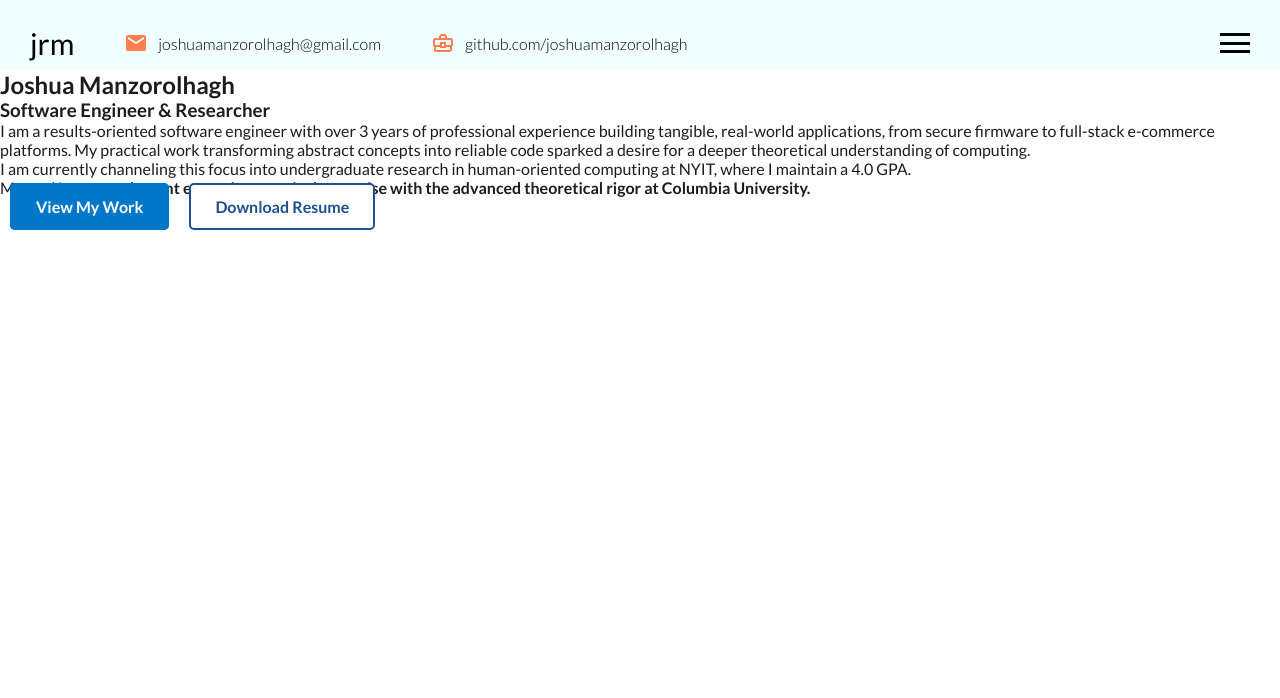
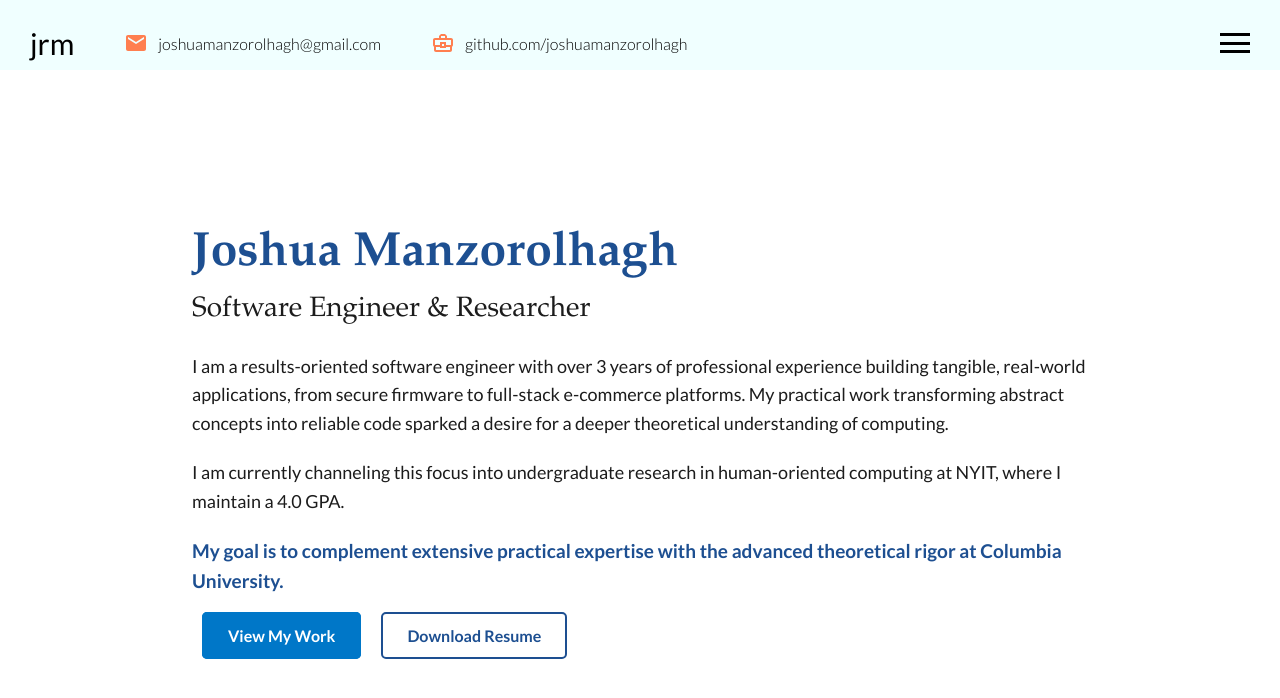
Before and after one commit to jmanzorolhagh/jmanzorolhagh.github.io, a React (Create React App) app: page / in a window 1280 px wide. Shown: the top 698 px of the page. Built offline with nearby package versions, Linux system fonts and the light colour scheme; a web font is replaced by a local one.

Commit message:
Updated colors and margins to reflect professisonal summary

```diff
--- a/src/components/intro/Intro.jsx
+++ b/src/components/intro/Intro.jsx
@@ -1,4 +1,3 @@
-// src/components/intro/Intro.jsx
 import "./intro.scss";
 
 export default function Intro() {
@@ -24,7 +23,7 @@ export default function Intro() {
         </p>
         <div className="buttons">
           <a href="#works" className="btn btn-primary">View My Work</a>
-          <a href="/Joshua Manzorolhagh Resume.docx" download className="btn btn-outline">
+          <a href="Joshua Manzorolhagh Resume.docx" download className="btn btn-outline">
             Download Resume
           </a>
         </div>
--- a/src/components/intro/intro.scss
+++ b/src/components/intro/intro.scss
@@ -1,131 +1,63 @@
-.Intro{
-    background-color: black;
+@import "../../_variables";
+
+.intro {
   display: flex;
+  align-items: center;
+  justify-content: center;
+  background-color: $columbia-white;
+  color: $columbia-text-dark;
   overflow: hidden;
-    h1{
-        color: coral;
-        position: absolute;
-        left: 1330px;
-        top: 150px;
-        float: right;
+
+  .wrapper {
+    width: 70%;
+    max-width: 900px;
+    text-align: left;
+    opacity: 0;
+    transform: translateY(20px);
+    animation: fadeIn 1s ease 0.5s forwards;
+
+    h1 {
+      font-family: $font-serif;
+      font-size: 48px;
+      font-weight: 700;
+      color: $columbia-blue-dark;
+      margin-bottom: 10px;
+    }
+
+    h3 {
+      font-family: $font-serif;
+      font-size: 28px;
       font-weight: 400;
-        transform: rotate(90deg);
-        font-size: 50px;
+      margin-bottom: 25px;
+      color: $columbia-text-dark;
     }
-    .left{
 
-        overflow: hidden;
-        flex: 0.4;
-        .imageContainer{
-            position: relative;
-            .imageSource{
-                position: absolute;
-                animation-name: fade 3s;
-                //filter: invert(1);
-                width: 500px;
-                height: 500px;
-                top: -150px;
-                right: 150px;
-                .logo{
-                    width: 100%;
-                    height: 100%;
+    p {
+      font-family: $font-sans;
+      font-size: 18px;
+      line-height: 1.6;
+      margin-bottom: 20px;
+
+      &.goal {
+        font-size: 19px;
+        font-weight: 700;
+        color: $columbia-blue-dark;
       }
     }
   }
-        p{
-            color: azure;
-            animation-name: fade;
-            margin-top: 330px;
-            animation-duration: 5s;
-            text-align: center;
-            font-size: 25px;
-            font-weight: 300;
-        }
-        .languageIcons{
-            font-size: 40px;
-            display: flex;
-            justify-content: center;
-            margin-top: 20px;
-            color: coral;
-            ul{
-                columns: 4;
-                column-gap: 100px;
-                /*li{
-                    &:hover{
-                        transform: scale(1.2);
-                        color: white;
-                        transition: ease-in-out;
-                    }
-                }*/
-            }
-        }
-        h1{
-            z-index: 2;
-            display: flex;
-            margin: 260px;
-            align-items: flex-end;
-            justify-content: center;
-            a{
-                text-decoration: none;
-                color: azure;
-                font-weight: 200;
+
+  .buttons {
+    margin-top: 30px;
   }
 }
 
+@keyframes fadeIn {
+  from {
+    opacity: 0;
+    transform: translateY(20px);
   }
-    .right{
-        background-color: inherit;
-        flex: 0.6;
-        .wrapper{
-            color: azure;
-            width: 85%;
-            height: 100%;
-            padding-left: 50px;
-            display: flex;
-            justify-content: center;
-            flex-direction: column;
-            h2{
-                animation: fade 5s;
-                font-size: 30px;
-                font-weight: 300;
-                span{
-                    font-size: 100%;
-                    color: coral;
-                    }
-                .ityped-cursor {
-          animation: blink 1s infinite;
-        }
-
-
+  to {
+    opacity: 1;
+    transform: translateY(0);
   }
 }
-            h3{
-                animation: fade 8s;
-                font-size: 50px;
-            }
-        }
-    }
-    @keyframes fade {
-        from {opacity: 0;}
-        to {opacity: 1;}
-
-}
-
-@keyframes blink {
-    50%{
-        opacity: 1;
-    }
-    100%{
-        opacity: 0;
-    }
-}
-@keyframes scaleIn{
-    from {
-      transform: scale(.2, .2);
-      opacity: .5;
-    }
-    to {
-      transform: scale(.1, .1);
-      opacity: 0;
-    }
-  }
```
Lines whose indentation alone changed are shown as unchanged.
